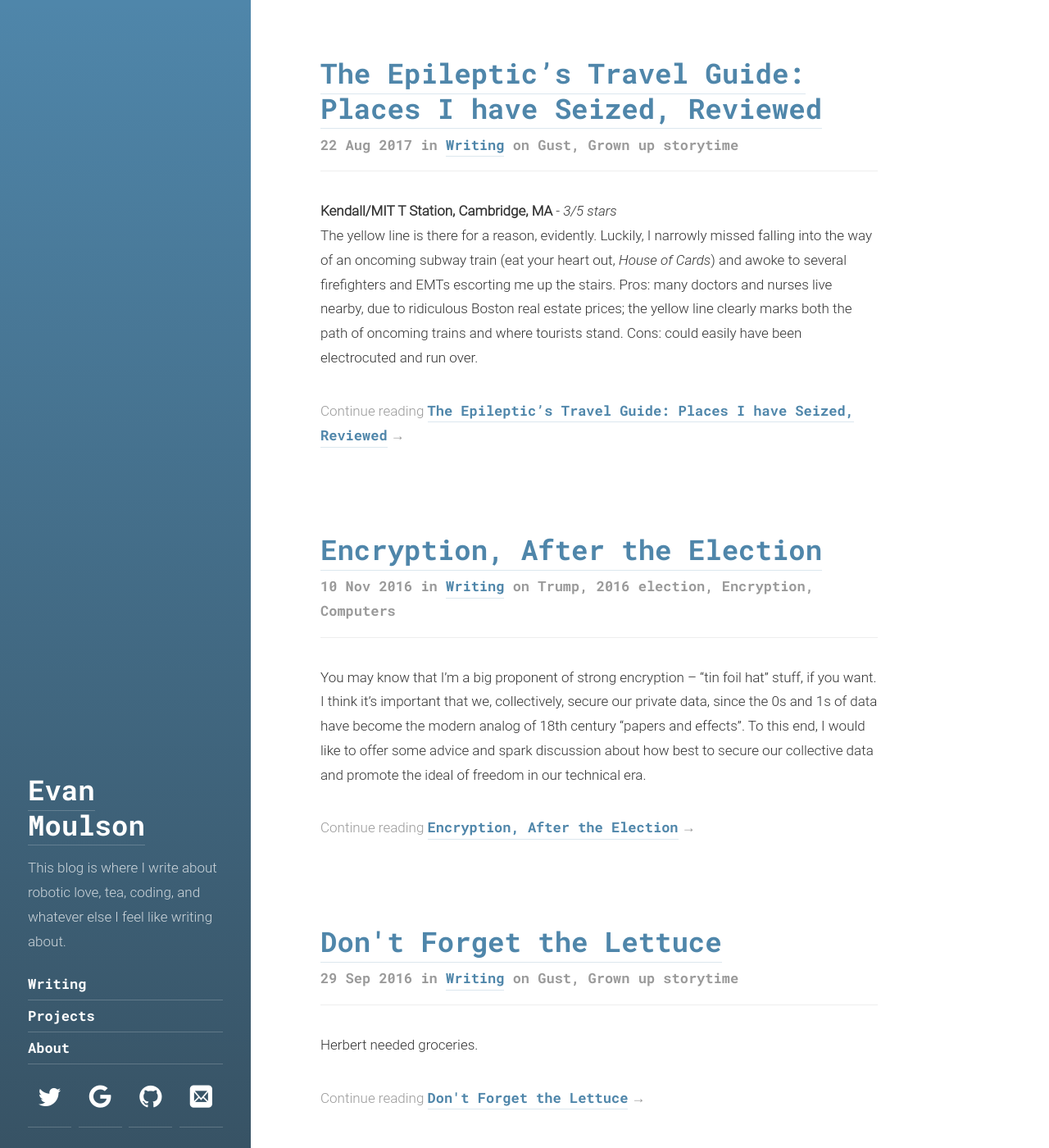
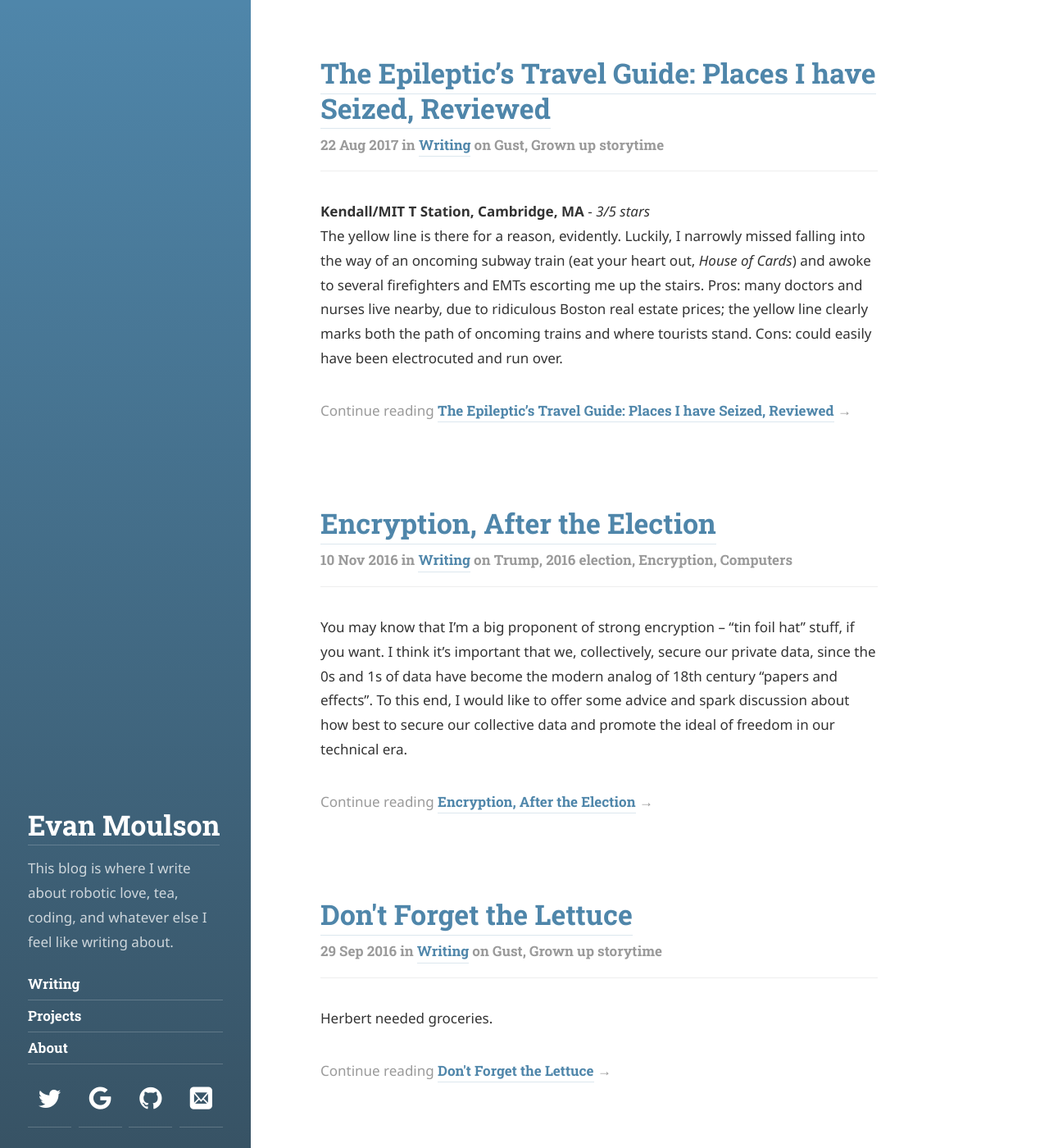
Before and after one commit to emoulson/emoulson.github.io, a Jekyll site: the page built from index.html, in a window 1280 px wide and 1400 px high. Shown: the whole window at 82% size. Built offline with Jekyll 4.4.1, drawn with Linux system fonts in a browser that asks for light colours; some web fonts are replaced; the list of posts is cut into pages by our own code.

Commit message:
Reset fonts

```diff
--- a/_config.yml
+++ b/_config.yml
@@ -22,7 +22,7 @@ description:         >
   and whatever else I feel like writing about.
 
 # This should be the same author as first entry in `_data/authors.yml`
-evan:
+author:
   name:              Evan Moulson
   email:             moulson.evan@gmail.com
 
@@ -31,14 +31,14 @@ image:               /hydejack/assets/img/nap.jpg
 color:               '#4f86aa'
 
 # The font used for headings. Expects a string that is a valid CSS font-family value.
-font_heading:        "'Roboto Mono', Helvetica, Arial, sans-serif"
+font_heading:        "'Roboto Slab', Helvetica, Arial, sans-serif"
 
 # The text font. Expects a string that is a valid CSS font-family value.
-font:                "'Roboto Light', Helvetica, Arial, sans-serif"
+font:                "'Noto Sans', Helvetica, Arial, sans-serif"
 
 # The string encoding what fonts to fetch from Google Fonts.
 # See: https://qwtel.com/hydejack/docs/configuration/
-google_fonts:        Roboto+Mono:700|Roboto:300,300i,500,500i
+google_fonts:        Roboto+Slab:700|Noto+Sans:400,400i,700,700i
 
 # If you do not use a Google Fonts, uncomment the line below
 # no_google_fonts:     true
```
